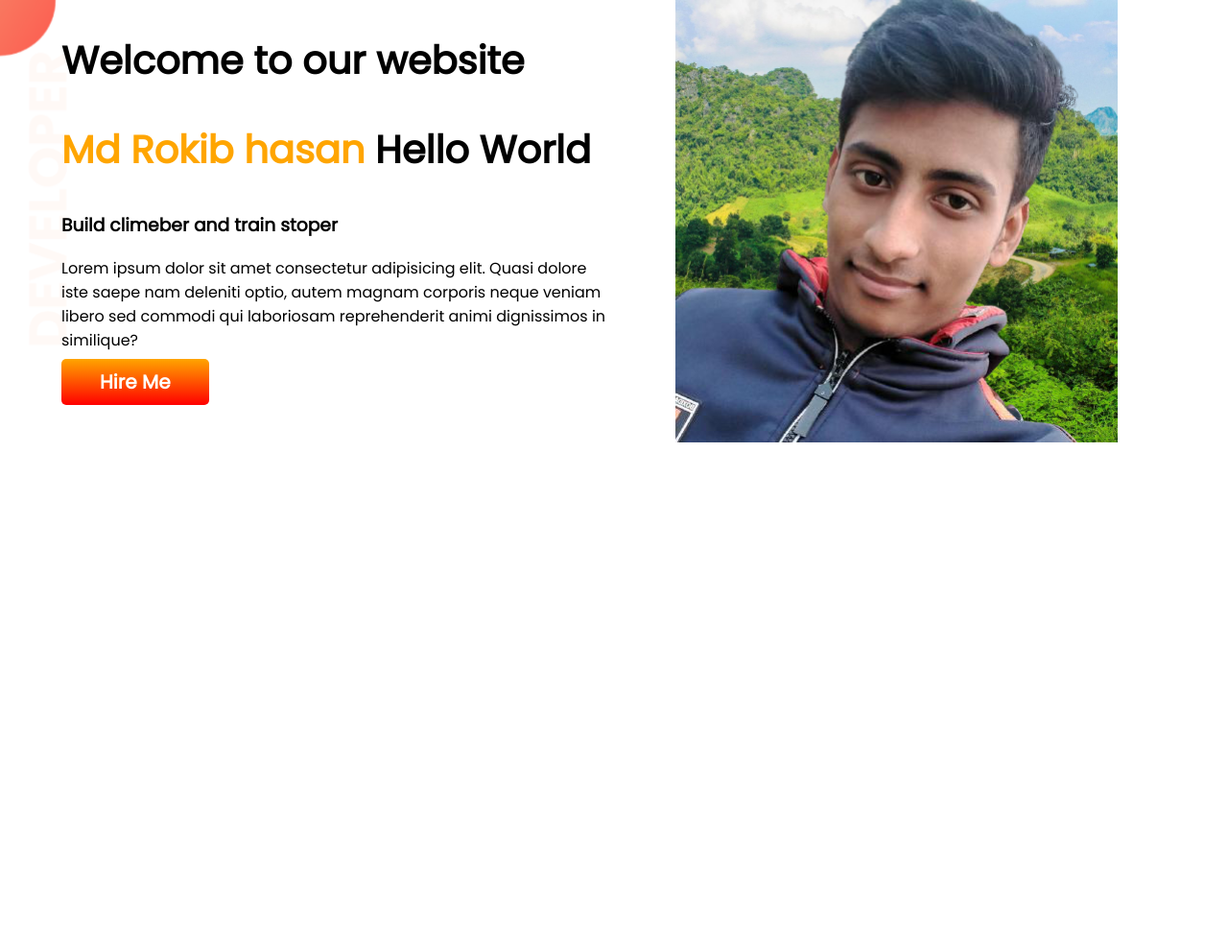
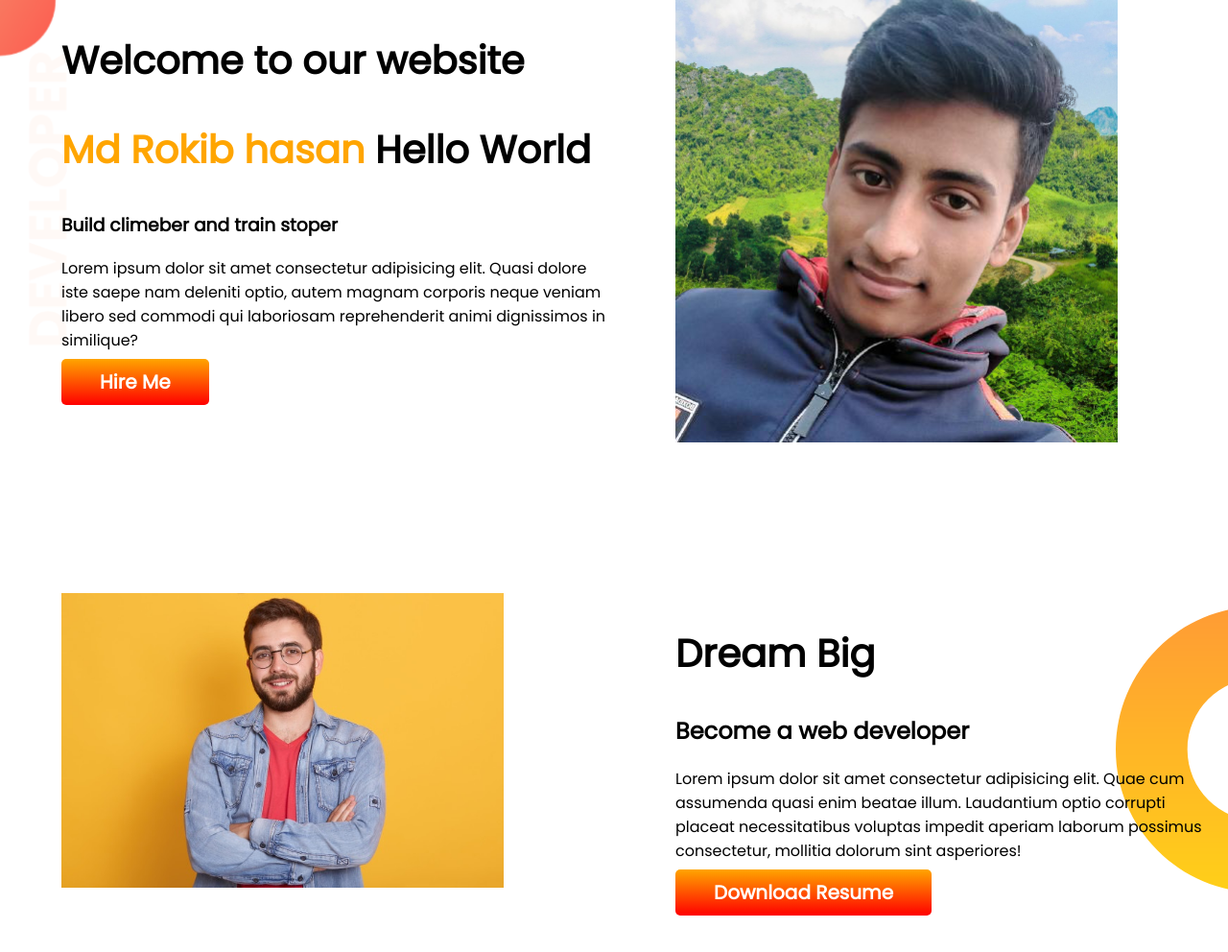
Before and after one commit to mdrokib231185/first-portfulio, a plain HTML site: page index.html in a window 1280 px wide. Shown: the whole page at 96% size. Before the commit the page ends 800 px from the top, so only its background shows below. Drawn offline with Linux system fonts and the light colour scheme.

Commit message:
2nd section

```diff
--- a/index.html
+++ b/index.html
@@ -19,13 +19,23 @@
         <p>Lorem ipsum dolor sit amet consectetur adipisicing elit. Quasi dolore iste saepe nam deleniti optio, autem magnam corporis neque veniam libero sed commodi qui laboriosam reprehenderit animi dignissimos in similique?</p>
         <a class="link-button" target="blank" href="https://www.facebook.com/Rokib231185">Hire Me</a>
        </div>
-
         <div class="half-width">
             <img src="./image/rok-removebg-preview.png" alt="">
-
         </div>
 
 </section>
 
+<section class="banner-image2">
+    <div class="half-width">
+        <img src="./image/man1.jpg" alt="">
+    </div>
+    <div class="half-width">
+        <h1>Dream Big</h1>
+        <h2>Become a web developer</h2>
+        <p>Lorem ipsum dolor sit amet consectetur adipisicing elit. Quae cum assumenda quasi enim beatae illum. Laudantium optio corrupti placeat necessitatibus voluptas impedit aperiam laborum possimus consectetur, mollitia dolorum sint asperiores!</p>
+        <a class="link-button" target="blank" href="https://www.facebook.com/Rokib231185">Download Resume </a>
+    </div>
+</section>
+
 </body>
 </html>
--- a/style.css
+++ b/style.css
@@ -10,6 +10,7 @@ h1{
 }
 section{
     display: flex;
+    margin-bottom: 150px;
 }
 .half-width{
     width: 50%;
@@ -31,3 +32,8 @@ width: 80%;
     background-image: url(./image/top-banner.png);
     background-repeat: no-repeat;
 }
+.banner-image2{
+    background-image: url(./image/dream-bg.png);
+    background-repeat: no-repeat;
+    background-position: right;
+}
```
